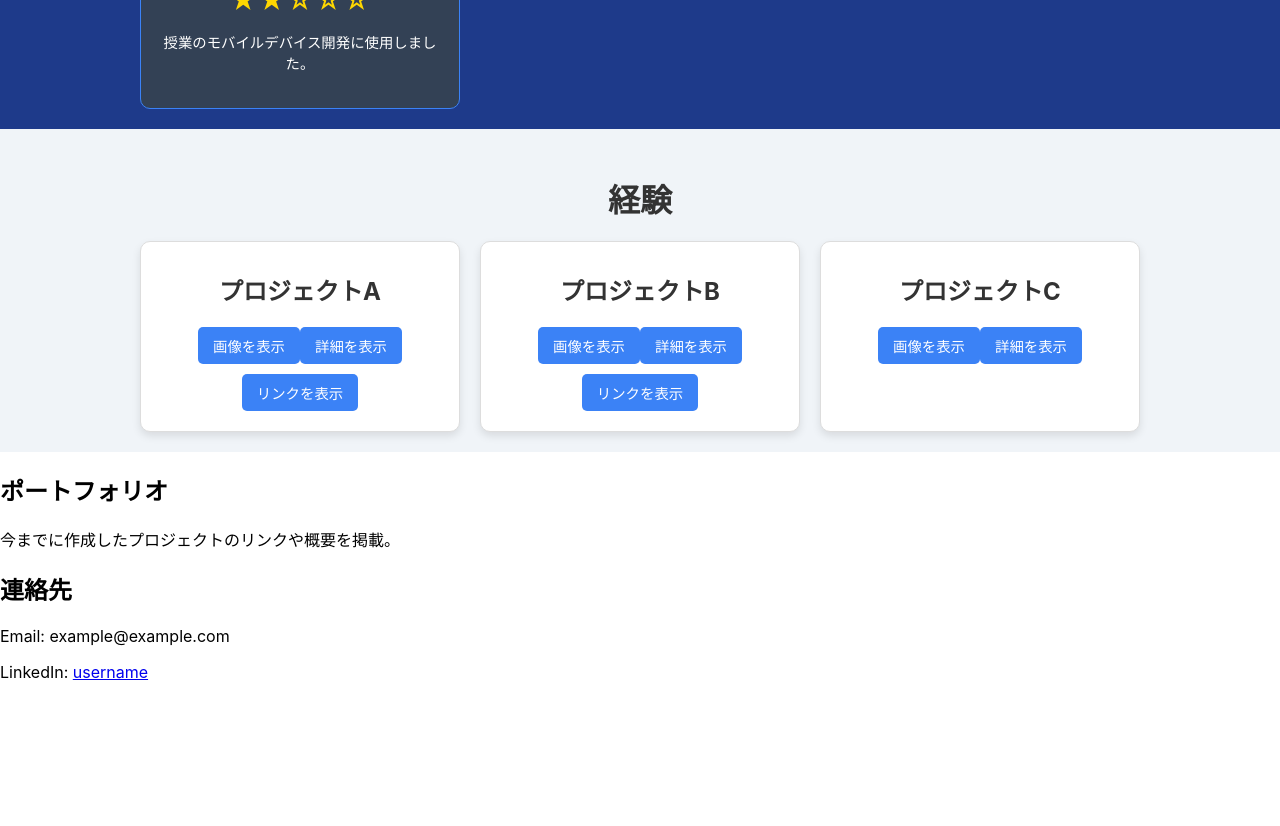
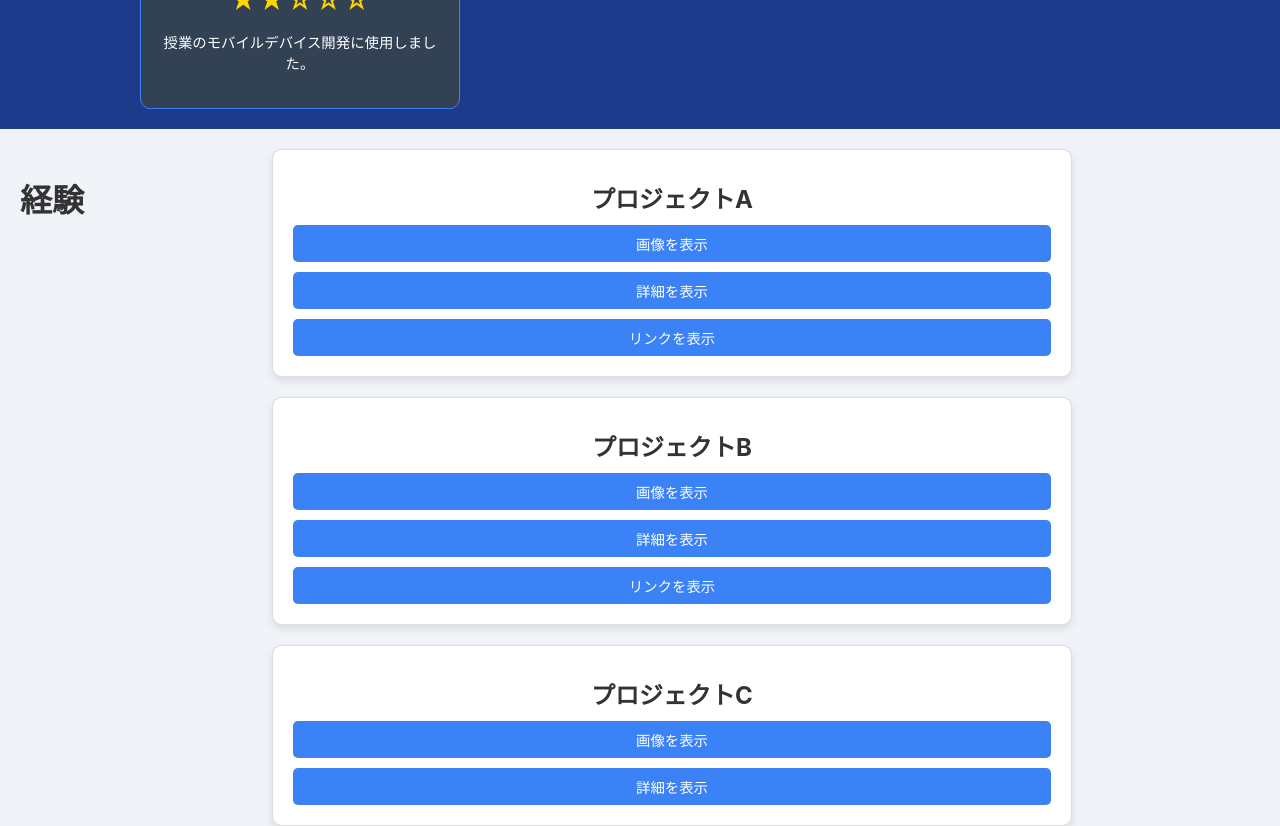
Before and after one commit to tomohisa847/myintroduction, a React (Create React App) app: page / in a window 1280 px wide. Shown: the part 1980-2806 px from the top of the page. Before the commit the page ends 2678 px from the top, so only its background shows below. Built offline with nearby package versions, Linux system fonts and the light colour scheme.

Commit message:
画像が3枚表示できるようにした

```diff
--- a/src/components/Experience.js
+++ b/src/components/Experience.js
@@ -3,21 +3,33 @@ import React, { useState } from "react";
 const experiencesData = [
   {
     name: "プロジェクトA",
-    image: "https://via.placeholder.com/150", // プロジェクト画像のURL
+    images: [
+      "https://via.placeholder.com/150",
+      "https://via.placeholder.com/150",
+      "https://via.placeholder.com/150",
+    ],
     description: "プロジェクトAの詳細な説明がここに入ります。",
     link: "https://example.com",
   },
   {
     name: "プロジェクトB",
-    image: "https://via.placeholder.com/150",
+    images: [
+      "https://via.placeholder.com/150",
+      "https://via.placeholder.com/150",
+      "https://via.placeholder.com/150",
+    ],
     description: "プロジェクトBの詳細な説明がここに入ります。",
     link: "https://example.com",
   },
   {
     name: "プロジェクトC",
-    image: "https://via.placeholder.com/150",
+    images: [
+      "https://via.placeholder.com/150",
+      "https://via.placeholder.com/150",
+      "https://via.placeholder.com/150",
+    ],
     description: "プロジェクトCの詳細な説明がここに入ります。",
-    link: null, // リンクがない場合
+    link: null,
   },
 ];
 
@@ -35,7 +47,7 @@ function Experience() {
 }
 
 function ExperienceCard({ experience }) {
-  const [showImage, setShowImage] = useState(false);
+  const [showImages, setShowImages] = useState(false);
   const [showDescription, setShowDescription] = useState(false);
   const [showLink, setShowLink] = useState(false);
 
@@ -43,12 +55,15 @@ function ExperienceCard({ experience }) {
     <div style={styles.card}>
       <h3 style={styles.projectName}>{experience.name}</h3>
 
-      <button style={styles.button} onClick={() => setShowImage(!showImage)}>
-        {showImage ? "画像を隠す" : "画像を表示"}
+      <div style={styles.buttonContainer}>
+        <button style={styles.button} onClick={() => setShowImages(!showImages)}>
+          {showImages ? "画像を隠す" : "画像を表示"}
         </button>
-      {showImage && (
+        {showImages && (
           <div style={styles.imageContainer}>
-          <img src={experience.image} alt={experience.name} style={styles.image} />
+            {experience.images.map((image, index) => (
+              <img key={index} src={image} alt={`${experience.name} ${index + 1}`} style={styles.image} />
+            ))}
           </div>
         )}
 
@@ -70,6 +85,7 @@ function ExperienceCard({ experience }) {
           </p>
         )}
       </div>
+    </div>
   );
 }
 
@@ -78,6 +94,8 @@ const styles = {
     padding: "20px",
     backgroundColor: "#f0f4f8",
     color: "#333",
+    display: "flex",
+    justifyContent: "center",
   },
   title: {
     textAlign: "center",
@@ -85,10 +103,11 @@ const styles = {
     fontSize: "2em",
   },
   experiencesContainer: {
-    display: "grid",
-    gridTemplateColumns: "repeat(auto-fit, minmax(250px, 1fr))",
+    display: "flex",
+    flexDirection: "column",
     gap: "20px",
-    maxWidth: "1000px",
+    width: "90vw",
+    maxWidth: "800px",
     margin: "0 auto",
   },
   card: {
@@ -104,6 +123,13 @@ const styles = {
     fontSize: "1.5em",
     margin: "10px 0",
   },
+  buttonContainer: {
+    display: "flex",
+    flexDirection: "column",
+    alignItems: "center",
+    gap: "10px",
+    marginTop: "10px",
+  },
   button: {
     backgroundColor: "#3b82f6",
     color: "white",
@@ -111,18 +137,18 @@ const styles = {
     padding: "8px 15px",
     cursor: "pointer",
     borderRadius: "5px",
-    marginTop: "10px",
     fontSize: "0.9em",
+    width: "100%",
     transition: "background-color 0.3s",
-  },
-  buttonHover: {
-    backgroundColor: "#2563eb",
   },
   imageContainer: {
     marginTop: "10px",
+    display: "flex", // 横並びにする
+    gap: "10px", // 画像間のスペース
+    justifyContent: "center",
   },
   image: {
-    width: "100%",
+    width: "230px", // 固定幅で3枚表示が美しくなるように設定
     borderRadius: "8px",
   },
   description: {
```
Lines whose indentation alone changed are shown as unchanged.
